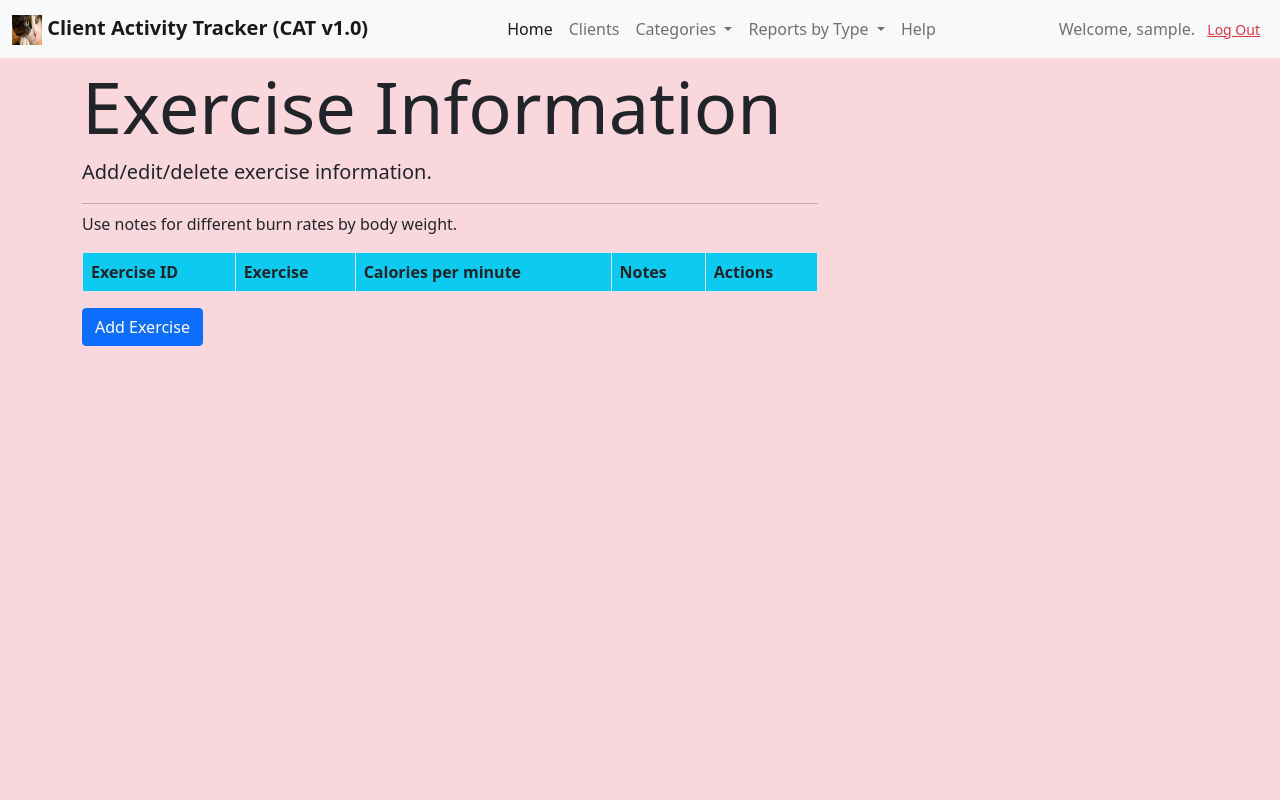
After one commit to dmiller80/deploycat, a Django app: page /exercise_list in a window 1280 px wide. The commit adds this page. Run offline with Django 3.2, Linux system fonts and the light colour scheme; the visitor is signed in with stand-in values (Sample User, id 1); data that the repository does not hold is empty.

Commit message:
Exercise updates

```diff
--- a/trkr/forms.py
+++ b/trkr/forms.py
@@ -6,3 +6,8 @@ class ClientForm(forms.ModelForm):
         model = Client
         fields = ('name', 'nick_name', 'address', 'city', 'state', 'zipcode', 'email', 'cell_phone',
                   'birth_date', )
+
+class ExerciseForm(forms.ModelForm):
+    class Meta:
+        model = Exercise
+        fields = ('name', 'cal_minute', 'note', )
--- a/trkr/templates/trkr/base.html
+++ b/trkr/templates/trkr/base.html
@@ -68,12 +68,12 @@
 
           <div class="nav-item dropdown">
           <a class="nav-link dropdown-toggle" href="#" id="navbarDropdownMenuLink" role="button" data-bs-toggle="dropdown" aria-expanded="false">
-            Investment Types
+            Categories
           </a>
           <ul class="dropdown-menu" aria-labelledby="navbarDropdownMenuLink">
-              <li><a class="dropdown-item" href="">Investments (non-Stock)</a></li>
-              <li><a class="dropdown-item" href="">Funds</a></li>
-              <li><a class="dropdown-item" href="">Stocks</a></li>
+              <li><a class="dropdown-item" href="{% url 'trkr:client_list' %}">Clients</a></li>
+              <li><a class="dropdown-item" href="{% url 'trkr:exercise_list' %}">Exercises</a></li>
+              <li><a class="dropdown-item" href="">Activities</a></li>
           </ul>
           </div>
           <div class="nav-item dropdown">
--- /dev/null
+++ b/trkr/templates/trkr/exercise_list.html
@@ -0,0 +1,55 @@
+{% extends 'trkr/base.html' %}
+
+
+{% block content %}
+
+    <html>
+    <body>
+    <style>
+        body {
+            background-color: #fad7dd;
+        }
+    </style>
+    <div class="jumbotron">
+        <h3 class="display-2">Exercise Information</h3>
+        <p class="lead">Add/edit/delete exercise information.</p>
+        <hr class="my-2">
+        <p>Use notes for different burn rates by body weight.</p>
+    </div>
+    <div>
+        <table class="table table-striped table-bordered table-hover">
+            <thead>
+            <tr class="bg-info">
+                <th>Exercise ID</th>
+                <th>Exercise</th>
+                <th>Calories per minute</th>
+                <th>Notes</th>
+                <th colspan="3">Actions</th>
+            </tr>
+            </thead>
+            <tbody>
+            {% for exercise in exercise %}
+                <tr>
+                    <td>{{ exercise.id }}</td>
+                    <td>{{ exercise.name }}</td>
+                    <td>{{ exercise.cal_minute}}</td>
+                    <td>{{ exercise.note }}</td>
+                    <td><a href="{% url 'trkr:exercise_edit' pk=exercise.pk %}" class="btn btn-warning">Edit</a>
+                     <td><a href="{% url 'trkr:exercise_delete' pk=exercise.pk %}"
+                           onclick="return confirm('Are you sure you want to delete?')"
+                           class="btn btn-danger">Delete</a>
+                    </td>
+
+                </tr>
+            {% endfor %}
+            </tbody>
+        </table>
+        <div class="row">
+            <a href="{% url 'trkr:exercise_new' %}"><span
+                    class="btn btn-primary">Add Exercise</span></a>
+        </div>
+    </div>
+
+    </body>
+    </html>
+{% endblock %}
--- a/trkr/urls.py
+++ b/trkr/urls.py
@@ -9,15 +9,12 @@ urlpatterns = [
     re_path(r'^home/$', views.home, name='home'),
     path('', TemplateView.as_view(template_name="trkr/home.html"), name='home'),
     path('client_list', views.client_list, name='client_list'),
+    path('client/create/', views.client_new, name='client_new'),
     path('client/<int:pk>/edit/', views.client_edit, name='client_edit'),
     path('client/<int:pk>/delete/', views.client_delete, name='client_delete'),
-    # path('match_list', views.match_list, name='match_list'),
-    # path('match/<int:pk>/edit/', views.match_edit, name='match_edit'),
-    # path('team_list', views.team_list, name='team_list'),
-    # path('team/<int:pk>/edit/', views.team_edit, name='team_edit'),
-    # path('player_list', views.player_list, name='player_list'),
-    # path('player/<int:pk>/edit/', views.player_edit, name='player_edit'),
-    # path('player/<int:pk>/delete/', views.player_delete, name='player_delete'),
-    # path('player/create/', views.player_new, name='player_new'),
+    path('exercise_list', views.exercise_list, name='exercise_list'),
+    path('exercise/create/', views.exercise_new, name='exercise_new'),
+    path('exercise/<int:pk>/edit/', views.exercise_edit, name='exercise_edit'),
+    path('exercise/<int:pk>/delete/', views.exercise_delete, name='exercise_delete'),
 
 ]
--- a/trkr/views.py
+++ b/trkr/views.py
@@ -45,3 +45,65 @@ def client_delete(request, pk):
     client = get_object_or_404(Client, pk=pk)
     client.delete()
     return redirect('trkr:client_list')
+
+@login_required
+def client_new(request):
+    if request.method == "POST":
+        form = ClientForm(request.POST)
+        if form.is_valid():
+            client = form.save(commit=False)
+            client.created_date = timezone.now()
+            client.save()
+            client = Client.objects.filter(created_date__lte=timezone.now())
+            return render(request, 'trkr/client_list.html',
+                         {'client': client})
+    else:
+        form = ClientForm()
+        # print("Else")
+    return render(request, 'trkr/client_new.html', {'form': form})
+
+
+@login_required
+def exercise_list(request):
+    exercise = Exercise.objects.filter()
+    return render(request, 'trkr/exercise_list.html', {'exercise': exercise})
+
+@login_required
+def exercise_edit(request, pk):
+    exercise = get_object_or_404(Exercise, pk=pk)
+    if request.method == "POST":
+        # update
+        form = ExerciseForm(request.POST, instance=exercise)
+        if form.is_valid():
+            exercise = form.save(commit=False)
+            exercise.updated_date = timezone.now()
+            exercise.save()
+            exercise = Exercise.objects.filter()
+
+            return render(request, 'trkr/exercise_list.html',
+                         {'exercise': exercise})
+    else:
+        # edit
+        form = ExerciseForm(instance=exercise)
+    return render(request, 'trkr/exercise_edit.html', {'form': form})
+
+@login_required
+def exercise_delete(request, pk):
+    exercise = get_object_or_404(Exercise, pk=pk)
+    exercise.delete()
+    return redirect('trkr:exercise_list')
+
+@login_required
+def exercise_new(request):
+    if request.method == "POST":
+        form = ExerciseForm(request.POST)
+        if form.is_valid():
+            exercise = form.save(commit=False)
+            exercise.save()
+            exercise = Exercise.objects.filter()
+            return render(request, 'trkr/exercise_list.html',
+                         {'exercise': exercise})
+    else:
+        form = ExerciseForm()
+        # print("Else")
+    return render(request, 'trkr/exercise_new.html', {'form': form})
```
Also changed, not shown: trkr/templates/trkr/client_list.html (+5 -2 lines), trkr/templates/trkr/client_new.html (added, +9 -0 lines), trkr/templates/trkr/exercise_delete.html (added, +11 -0 lines), trkr/templates/trkr/exercise_edit.html (added, +10 -0 lines), trkr/templates/trkr/exercise_new.html (added, +9 -0 lines).
